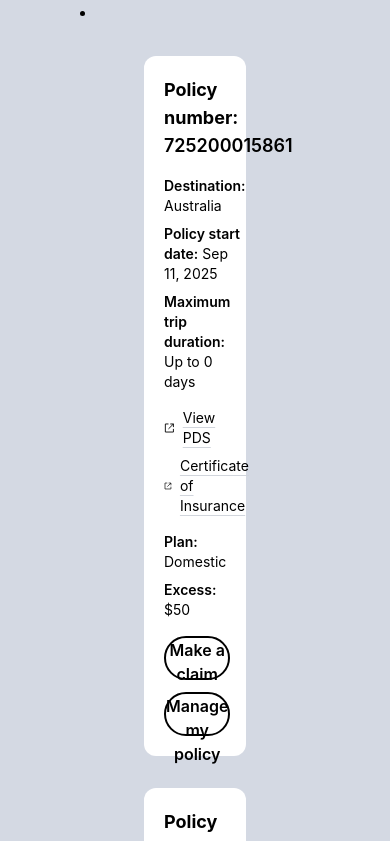
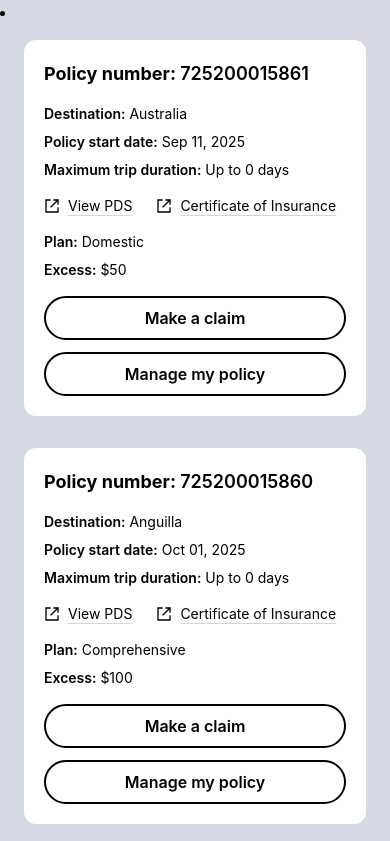
Before and after one commit to Rahul-10742313/policy-app, a React (Vite) app: page / in a window 390 px wide. Shown: the top 841 px of the page. Built offline with nearby package versions, Linux system fonts and the light colour scheme.

Commit message:
Some CSS tweaks for mobile screen

```diff
--- a/src/pages/PolicyPage.tsx
+++ b/src/pages/PolicyPage.tsx
@@ -21,11 +21,11 @@ const PolicyPage = () => {
 
     if (loading) return <p>Loading...</p>;
 
-    return <li className="bg-[#d4d9e3] px-20">
+    return <li className="bg-[#d4d9e3] md:px-20">
         {
             data.map((policy, index) => {
                 console.log(index);
-                return <ul key={index} className={index == 0 ? "pt-8 pb-4 px-16" : "px-16 py-4"}>
+                return <ul key={index} className={index == 0 ? "pt-4 pb-4 px-6 md:pt-8 md:pb-4 md:px-16" : "px-6 py-4 md:px-16 md:py-4"}>
                     <PolicyCard policy={policy}></PolicyCard>
                 </ul>
             })
```
